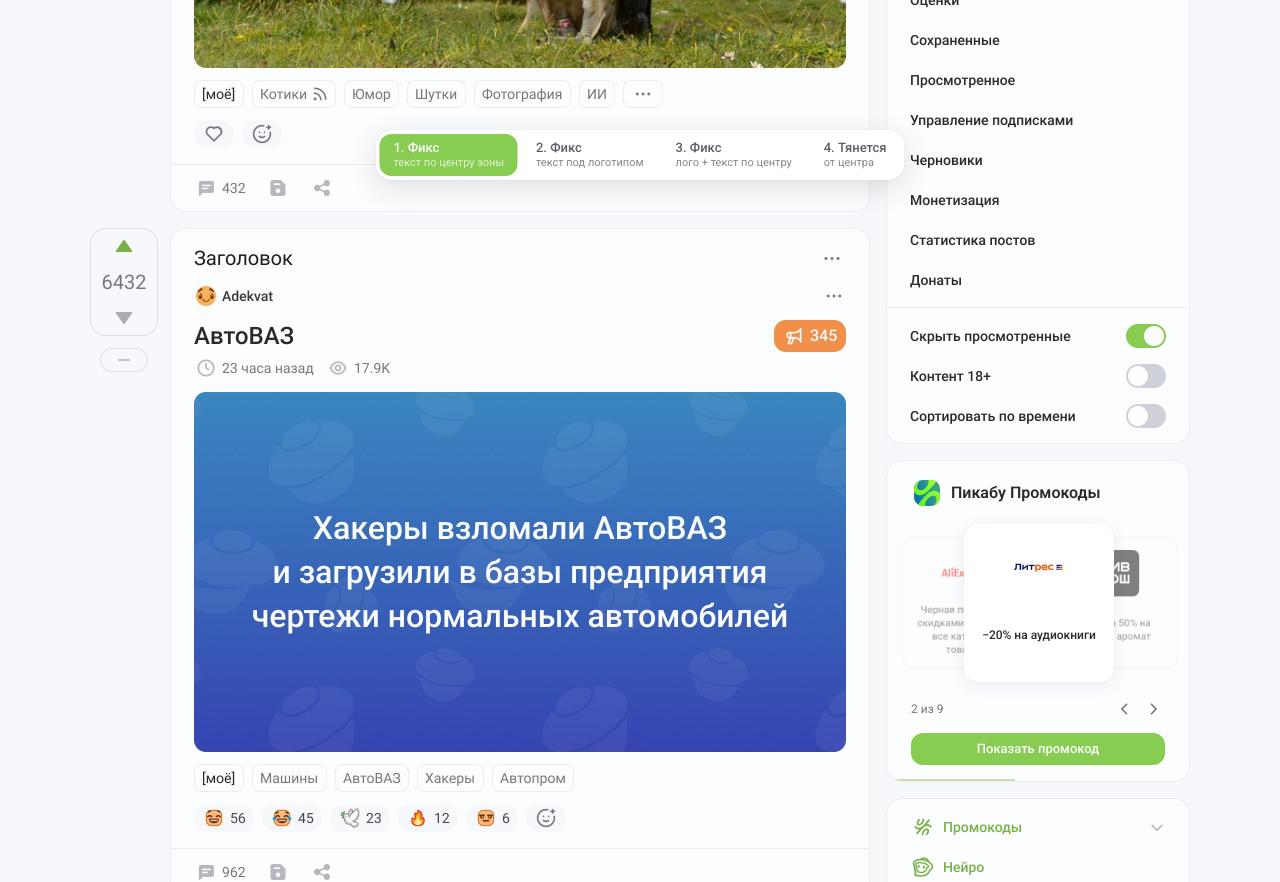
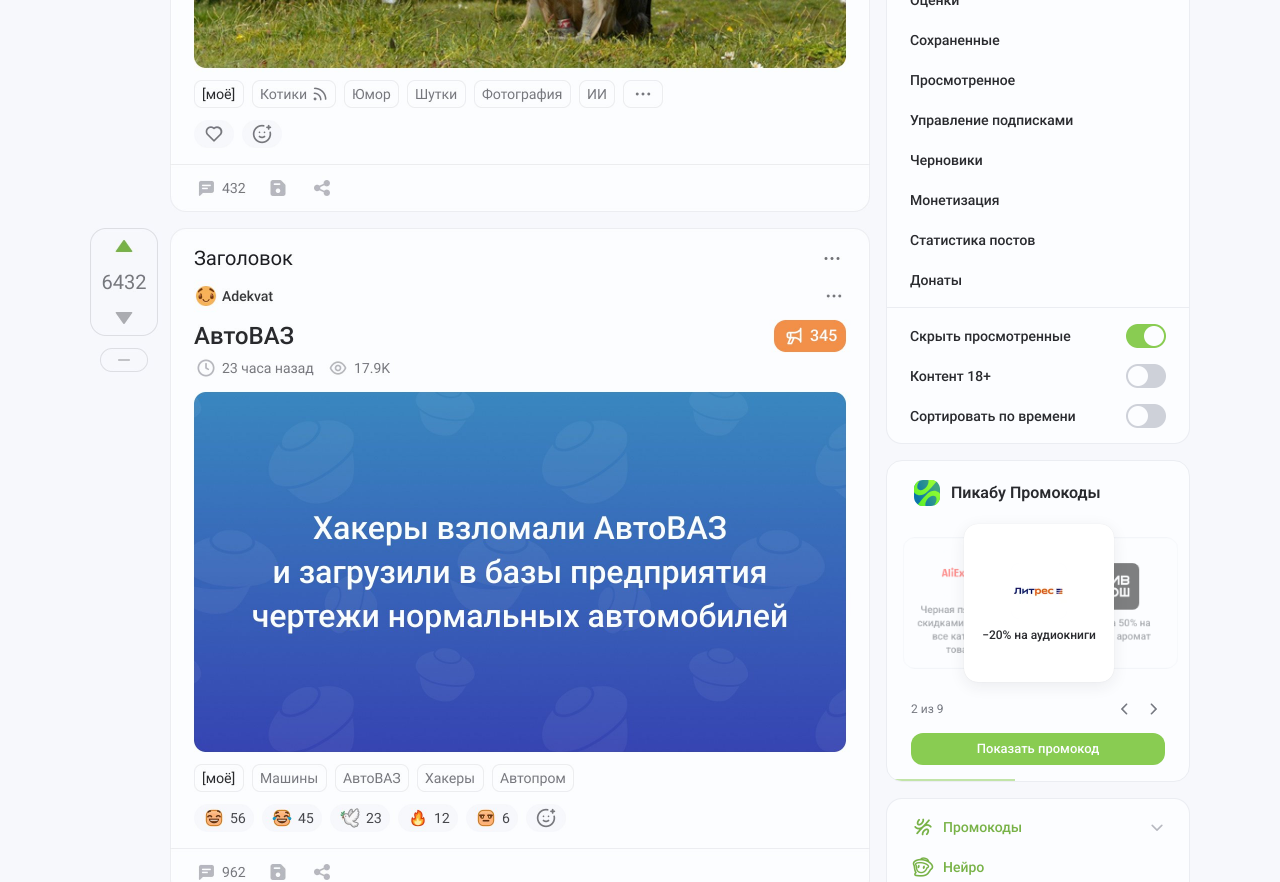
Before and after one commit to Ann938/pikabu-promo-sidebar, a plain HTML site: page index.html in a window 1280 px wide. Shown: the part 600-1482 px from the top of the page. Drawn offline with Linux system fonts and the light colour scheme.

Commit message:
Оставлен только вариант 3: лого + текст по центру, карточка фиксированной высоты
Co-Authored-By: Claude Opus 5.5 <noreply@anthropic.com>

```diff
--- a/index.html
+++ b/index.html
@@ -43,29 +43,17 @@ button{font:inherit;color:inherit;background:none;border:0;cursor:pointer}
    самой карточки купона — см. переключатель внизу. */
 .cp{position:absolute;left:0;top:50%;width:150px;height:158px;overflow:hidden;display:flex;flex-direction:column;align-items:center;gap:8px;padding:14px;border-radius:14px;
   background:var(--clear);border:1px solid var(--stroke);text-align:center;cursor:pointer;
-  transition:transform .6s var(--ease),opacity .6s var(--ease),height .5s var(--ease),box-shadow .4s,background-color .4s,border-color .4s;will-change:transform,opacity}
+  transition:transform .6s var(--ease),opacity .6s var(--ease),box-shadow .4s,background-color .4s,border-color .4s;will-change:transform,opacity}
 .cp__logo{width:56px;height:56px;border-radius:8px;background:var(--clear);overflow:hidden;flex:none}
 .cp__logo img{width:100%;height:100%;object-fit:contain}
-.cp__tw{height:64px;width:100%;display:flex;align-items:center;justify-content:center}
+/* лого + заголовок центрируются вместе как группа; карточка всегда 158px (под 4 строки) */
+.cp{justify-content:center}
+.cp__tw{width:100%;display:flex;justify-content:center}
 .cp__t{font-weight:500;font-size:12px;line-height:16px;color:var(--text2);display:-webkit-box;-webkit-line-clamp:4;-webkit-box-orient:vertical;overflow:hidden;transition:color .4s}
 .cp.is-active{background:#fff;border-color:transparent;box-shadow:var(--shadow);cursor:default}
 .cp.is-active .cp__t{color:var(--text)}
 .cp:not(.is-active):hover{opacity:.75!important}
 
-/* 1 — фикс 158, текст по центру своей зоны в 4 строки (по умолчанию выше) */
-/* 2 — фикс, текст сразу под логотипом, пустое место снизу */
-.promo[data-v="fix-top"] .cp__tw{align-items:flex-start}
-/* 3 — фикс, логотип + текст вместе по центру карточки */
-.promo[data-v="fix-group"] .cp{justify-content:center}
-.promo[data-v="fix-group"] .cp__tw{height:auto}
-/* 4 — карточка по высоте контента, высота анимируется (задаётся из JS) */
-.promo[data-v="grow-center"] .cp__tw{height:auto}
-
-.vbar{position:fixed;left:50%;bottom:20px;transform:translateX(-50%);z-index:30;display:flex;gap:4px;padding:4px;background:#fff;border-radius:16px;box-shadow:0 0 1px rgba(41,42,46,.2),0 8px 28px rgba(41,42,46,.14)}
-.vbar button{padding:6px 14px;border-radius:12px;font-weight:500;font-size:13px;line-height:16px;color:var(--text2);text-align:left;transition:.2s}
-.vbar button:hover{background:var(--soft)}
-.vbar button[aria-pressed="true"]{background:var(--green);color:#fff}
-.vbar small{display:block;font-size:11px;line-height:14px;opacity:.75;font-weight:400}
 
 .nav{display:flex;align-items:center;gap:4px}
 .nav span{flex:1;font-size:12px;line-height:16px;color:var(--muted);font-variant-numeric:tabular-nums}
@@ -113,12 +101,6 @@ button{font:inherit;color:inherit;background:none;border:0;cursor:pointer}
   </aside>
 </div>
 
-<nav class="vbar" aria-label="Варианты высоты купона">
-  <button type="button" data-v="fix-center">1. Фикс<small>текст по центру зоны</small></button>
-  <button type="button" data-v="fix-top">2. Фикс<small>текст под логотипом</small></button>
-  <button type="button" data-v="fix-group">3. Фикс<small>лого + текст по центру</small></button>
-  <button type="button" data-v="grow-center">4. Тянется<small>от центра</small></button>
-</nav>
 <div class="toast" id="toast"></div>
 
 <script>
@@ -140,8 +122,6 @@ button{font:inherit;color:inherit;background:none;border:0;cursor:pointer}
   const promo = $("#promo"), stage = $("#stage"), count = $("#count"), action = $("#action"), bar = $("#progress");
   const reduce = matchMedia("(prefers-reduced-motion: reduce)").matches;
   let cur = 0, timer = null, paused = false, pauseUntil = 0;
-  const VS = ["fix-center", "fix-top", "fix-group", "grow-center"];
-  let V = VS.includes(location.hash.slice(1)) ? location.hash.slice(1) : VS[0];
 
   stage.innerHTML = C.map(([l, t], i) =>
     `<div class="cp" data-i="${i}" role="group" aria-label="${t}"><span class="cp__logo"><img src="img/logos/${l}.png" alt=""></span><span class="cp__tw"><span class="cp__t">${t}</span></span></div>`).join("");
@@ -158,14 +138,9 @@ button{font:inherit;color:inherit;background:none;border:0;cursor:pointer}
   };
   const off = (i) => { let o = (i - cur) % N; if (o > N / 2) o -= N; if (o < -N / 2) o += N; return o; };
 
-  // высота карточки по контенту: рамка 2 + поля 28 + логотип 56 + отступ 8 + текст (до 4 строк)
-  const natural = (el) => 94 + el.querySelector(".cp__t").offsetHeight;
   function render() {
-    promo.dataset.v = V;
-    const grow = V === "grow-center";
     cards.forEach((el, i) => {
       const [x, y, r, s, op, z] = POS.cover(off(i));
-      el.style.height = !grow ? "" : natural(el) + "px";
       const ty = `calc(-50% + ${y}px)`;
       el.style.transform = `translate(${x}px, ${ty}) rotate(${r}deg) scale(${s})`;
       el.style.opacity = op; el.style.zIndex = z;
@@ -209,11 +184,7 @@ button{font:inherit;color:inherit;background:none;border:0;cursor:pointer}
   let sx = null; stage.addEventListener("pointerdown", (e) => { sx = e.clientX; });
   stage.addEventListener("pointerup", (e) => { if (sx == null) return; const d = e.clientX - sx; sx = null; if (Math.abs(d) > 30) { hold(6000); go(d < 0 ? 1 : -1); } });
 
-  const btns = document.querySelectorAll(".vbar button");
-  function setV(v) { V = v; btns.forEach((b) => b.setAttribute("aria-pressed", b.dataset.v === v)); history.replaceState(null, "", "#" + v); render(); restart(); }
-  btns.forEach((b) => b.onclick = () => setV(b.dataset.v));
-  setV(V);
-  document.fonts?.ready.then(render);
+  render(); restart();
 })();
 </script>
 </body>
```
